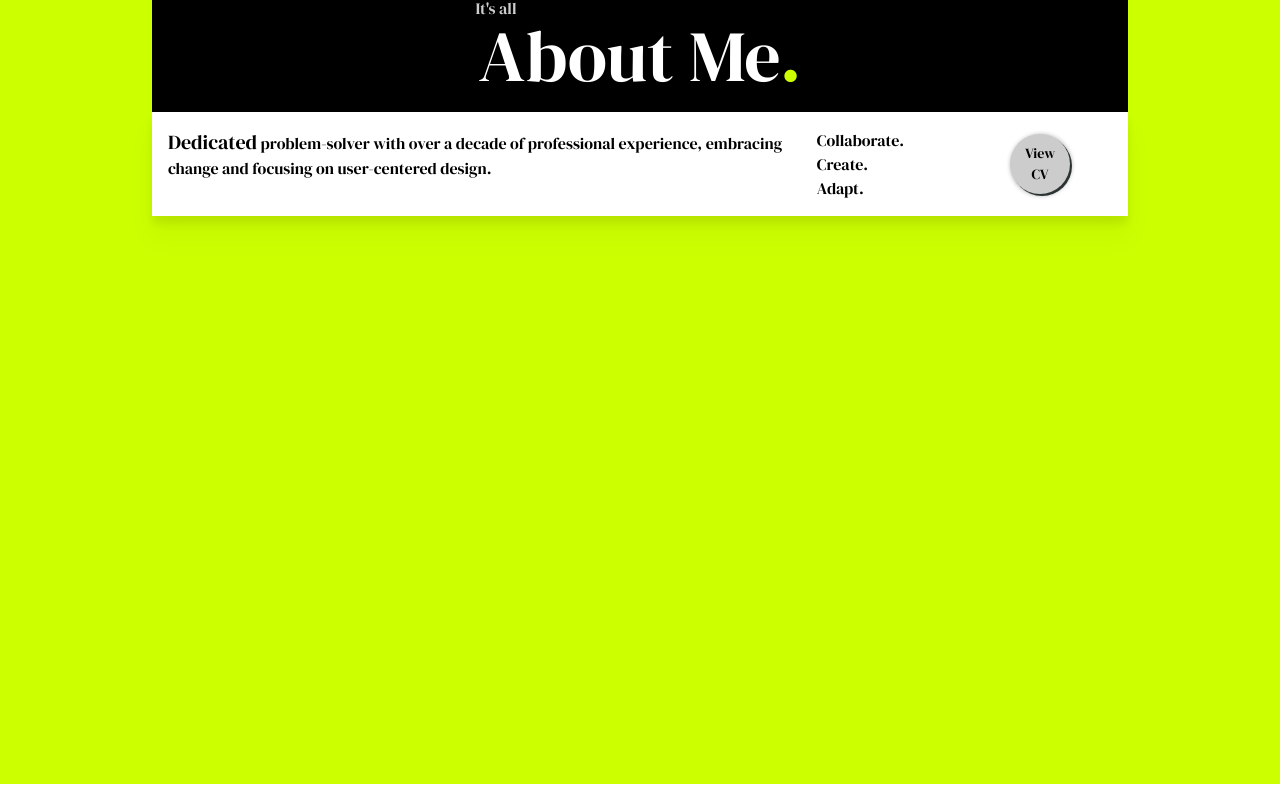
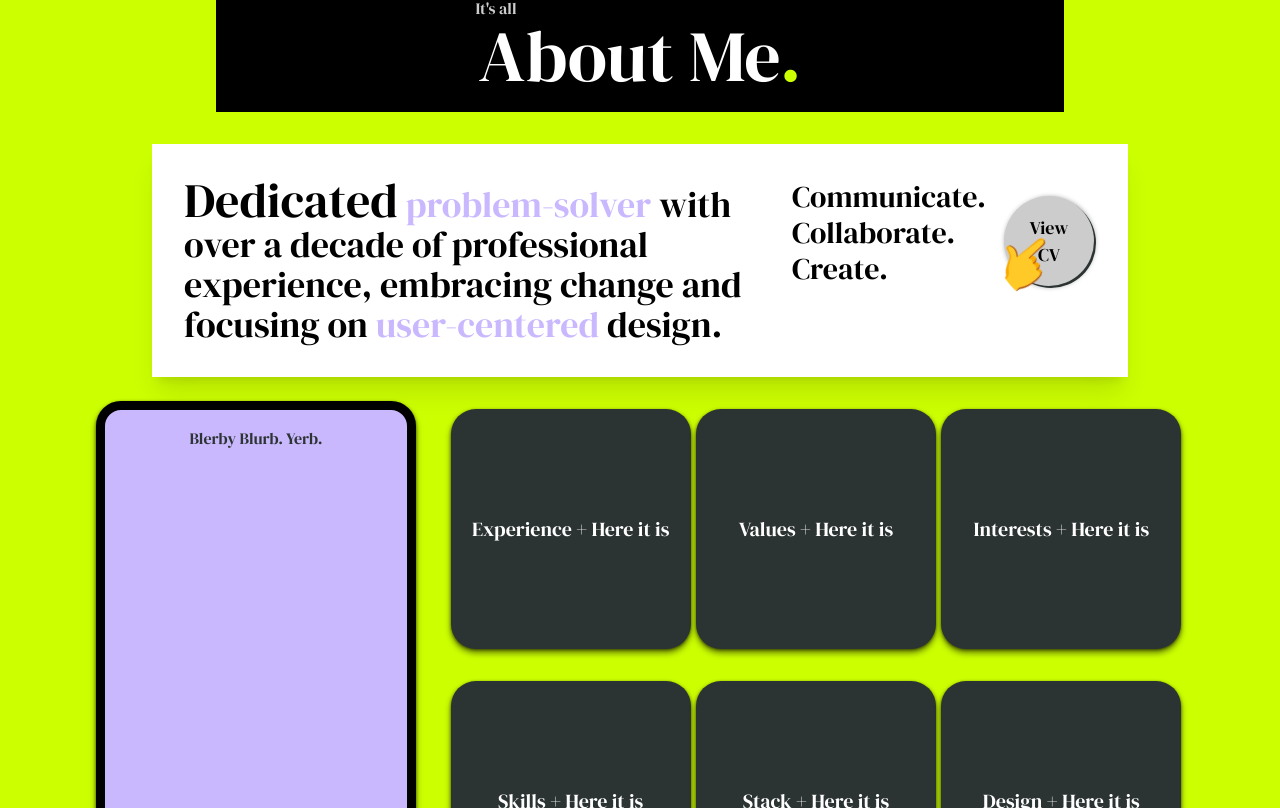
Before and after one commit to dvbenson/fe_my-portfolio-dvb, a Next.js app: page /about in a window 1280 px wide. Shown: the part 112-920 px from the top of the page. Before the commit the page ends 896 px from the top, so only its background shows below. Built offline with nearby package versions, Linux system fonts and the light colour scheme.

Commit message:
almost done on about page

```diff
--- a/app/about/page.jsx
+++ b/app/about/page.jsx
@@ -2,11 +2,19 @@ import DefaultLayout from '@/components/DefaultLayout';
 import styles from '@/styles/about.module.css';
 
 export default function page() {
+  const about_cards = {
+    Experience: 'Here it is',
+    Values: 'Here it is',
+    Interests: 'Here it is',
+    Skills: 'Here it is',
+    Stack: 'Here it is',
+    Design: 'Here it is',
+  };
   return (
     <DefaultLayout styles={styles} page={'about'}>
-      <main className='min-h-screen bg-electric-lime'>
+      <main className='min-h-screen bg-electric-lime pb-16'>
         <section>
-          <div className='container mx-auto px-4 md:px-0'>
+          <div className='container mx-auto px-4 md:px-16'>
             <div className='flex flex-col flex-nowrap items-center justify-center h-32 sm:h-42 bg-black pb-2'>
               <div className='flex items-center justify-center'>
                 <p className='text-gray mr-64 sm:mr-72'>It's all</p>
@@ -20,29 +28,111 @@ export default function page() {
           </div>
         </section>
         <section>
-          <div className='container drop-shadow-xl mx-auto px-4 md:px-0'>
-            <div className='flex flex-col sm:flex-row flex-nowrap items-start justify-start h-auto sm:h-42 bg-white p-4'>
-              <div className='mb-4'>
-                <p className='text-black'>
-                  <span className='text-xl'>Dedicated</span> problem-solver with
+          <div className='container shadow-xl mx-auto sm:mx-42 px-4 md:px-0 mt-8'>
+            <div className='flex flex-col sm:flex-row flex-nowrap items-start justify-start h-auto sm:mx-42 sm:h-42 bg-white p-4'>
+              <div className='mb-4 sm:mt-4 sm:ml-4'>
+                <p className='text-black sm:text-2xl lg:text-4xl'>
+                  <span className='text-2xl sm:text-4xl lg:text-5xl'>
+                    Dedicated
+                  </span>{' '}
+                  <span className='text-[#CAB8FF]'>problem-solver</span> with
                   over a decade of professional experience, embracing change and
-                  focusing on user-centered design.
+                  focusing on{' '}
+                  <span className='text-[#CAB8FF]'>user-centered</span> design.
                 </p>
               </div>
-              <div className='flex flex-row items-center justify-between space-x-24 mx-8'>
+              <div className='flex flex-row items-center justify-between space-x-2 mx-2 sm:mt-8 min-[490px]:mt-16 md:mt-8 min-[490px]:flex-col md:flex-row lg:mt-4 '>
                 <div className='flex items-center'>
-                  <ul>
+                  <ul className='text-3xl'>
+                    <li>Communicate.</li>
                     <li>Collaborate.</li>
                     <li>Create.</li>
-                    <li>Adapt.</li>
                   </ul>
                 </div>
-                <div className='flex items-center'>
-                  <button className={styles.cv_button}>
-                    View<br></br>
-                    CV
-                  </button>
+
+                <div className='relative'>
+                  <div className='flex items-center sm:mt-4 min-[490px]:mt-8 md:mt-4'>
+                    <p className={styles.emoji}>👉</p>
+                    <button className={styles.cv_button}>
+                      View
+                      <br />
+                      CV
+                    </button>
+                  </div>
                 </div>
+              </div>
+            </div>
+          </div>
+        </section>
+        <section>
+          <div className='flex flex-col md:flex-row mx-12 lg:mx-24'>
+            <div className='mt-8  md:mt-16 lg:mt-6 flex justify-center md:justify-start md:mr-4'>
+              <div className='w-full max-w-[320px] sm:w-80'>
+                <div
+                  className='bg-[#CAB8FF] border border-black rounded-lg p-4'
+                  style={{
+                    width: '100%',
+                    maxWidth: '320px',
+                    minHeight: '520px',
+                    borderRadius: '25px',
+                    borderWidth: '9px',
+                    boxShadow:
+                      '0 4px 6px rgba(0, 0, 0, 0.5), 0 1px 3px rgba(0, 0, 0, 0.5)',
+                  }}
+                >
+                  <p className='text-[#2C3333] text-center'>
+                    Blerby Blurb. Yerb.
+                  </p>
+                </div>
+              </div>
+            </div>
+            <div className='flex justify-center sm:justify-start md:ml-4'>
+              <ul className='mb-8  sm:flex sm:flex-row sm:flex-wrap justify-around'>
+                {Object.entries(about_cards).map(([key, value]) => {
+                  return (
+                    <li className='mt-8'>
+                      <div className='w-60 '>
+                        <div
+                          className='bg-[#2C3333] rounded-lg p-4 flex items-center justify-center'
+                          style={{
+                            width: '100%',
+                            maxWidth: '240px',
+                            minHeight: '240px',
+                            borderRadius: '25px',
+                            boxShadow:
+                              '0 4px 6px rgba(0, 0, 0, 0.5), 0 1px 3px rgba(0, 0, 0, 0.5)',
+                          }}
+                        >
+                          <p className='text-xl text-white text-center'>
+                            {key} + {value}
+                          </p>
+                        </div>
+                      </div>
+                    </li>
+                  );
+                })}
+              </ul>
+            </div>
+          </div>
+        </section>
+        <section>
+          <div className='container shadow-xl mx-auto sm:mx-42 px-4 md:px-0 mt-8'>
+            <div className='flex flex-col sm:flex-row flex-nowrap items-start justify-start h-auto sm:mx-42 sm:h-42 bg-white p-4 lg:mx-42'>
+              <div className='mb-4 sm:mt-4 sm:ml-4'>
+                <p className='text-black sm:text-2xl lg:text-4xl'>
+                  Lorem ipsum dolor sit amet, consectetur adipiscing elit. Duis
+                  quis neque congue, rhoncus eros eget, dapibus est. Duis
+                  commodo, lectus nec faucibus laoreet, erat sapien tempus
+                  augue, a volutpat turpis risus vitae magna.
+                </p>
+              </div>
+              <div className='mb-4 sm:mt-4 sm:ml-4'>
+                <p className='text-black sm:text-2xl lg:text-4xl'>
+                  {' '}
+                  Curabitur posuere est sit amet ex tincidunt, non viverra eros
+                  pretium. Mauris a elementum nisi. Fusce ut est pulvinar,
+                  placerat mi eget, pellentesque mauris.{' '}
+                </p>
               </div>
             </div>
           </div>
--- a/styles/about.module.css
+++ b/styles/about.module.css
@@ -109,13 +109,14 @@
 /* >>CONTENT<< */
 /* BANNER */
 .cv_button {
+  position: relative;
   background-color: #cccccc;
   color: black;
   border-radius: 50px;
-  height: 60px;
-  width: 60px;
+  height: 90px;
+  width: 90px;
   padding: 0px;
-  font-size: 14px;
+  font-size: 18px;
   box-shadow: 0.125rem 0.125rem #2c3333, 1px 1px 5px rgba(0, 0, 0, 0.4);
   margin: 4px 10px 4px 10px;
   display: flex;
@@ -129,3 +130,12 @@
   outline: none;
   margin: 6px 10px 2px 10px;
 }
+.emoji {
+  font-size: 52px;
+  rotate: -40deg;
+  position: absolute;
+  z-index: 10;
+  bottom: 0;
+  left: -10px;
+  transform: translateY(20%);
+}
```
